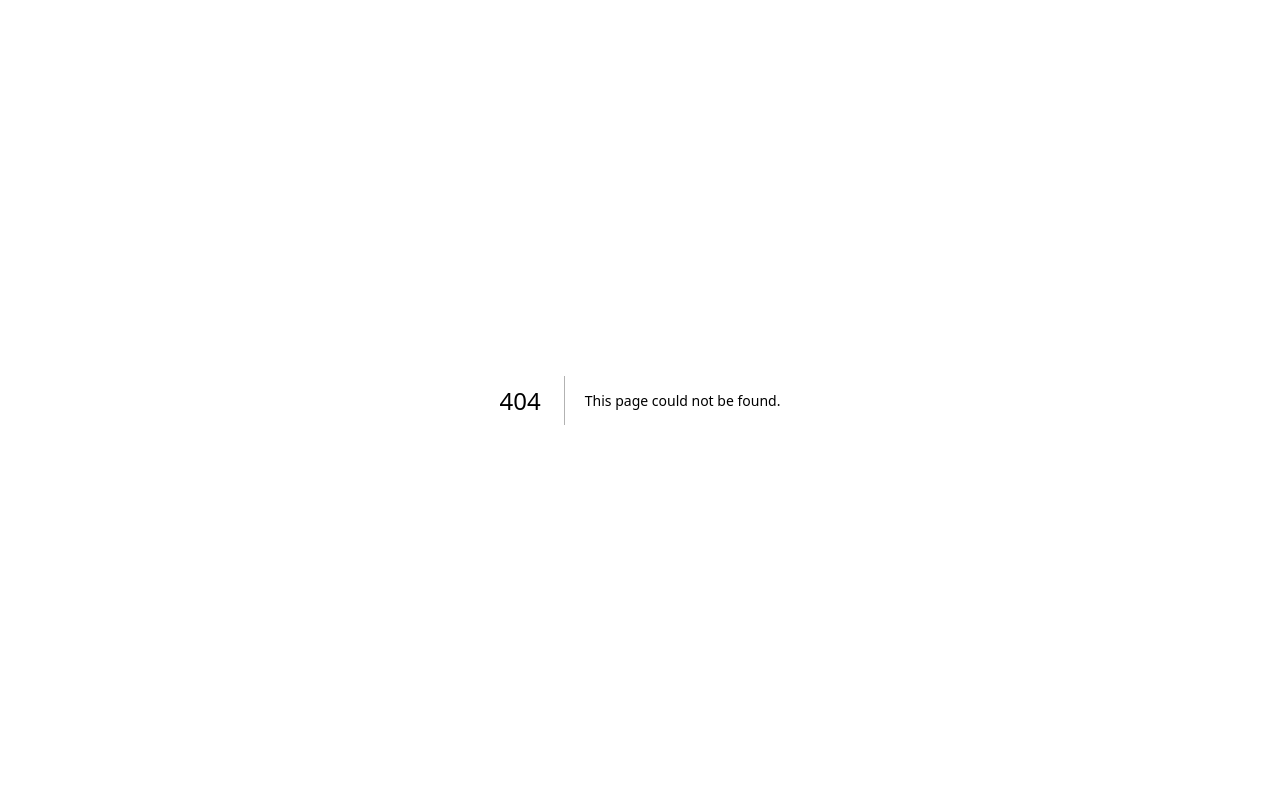
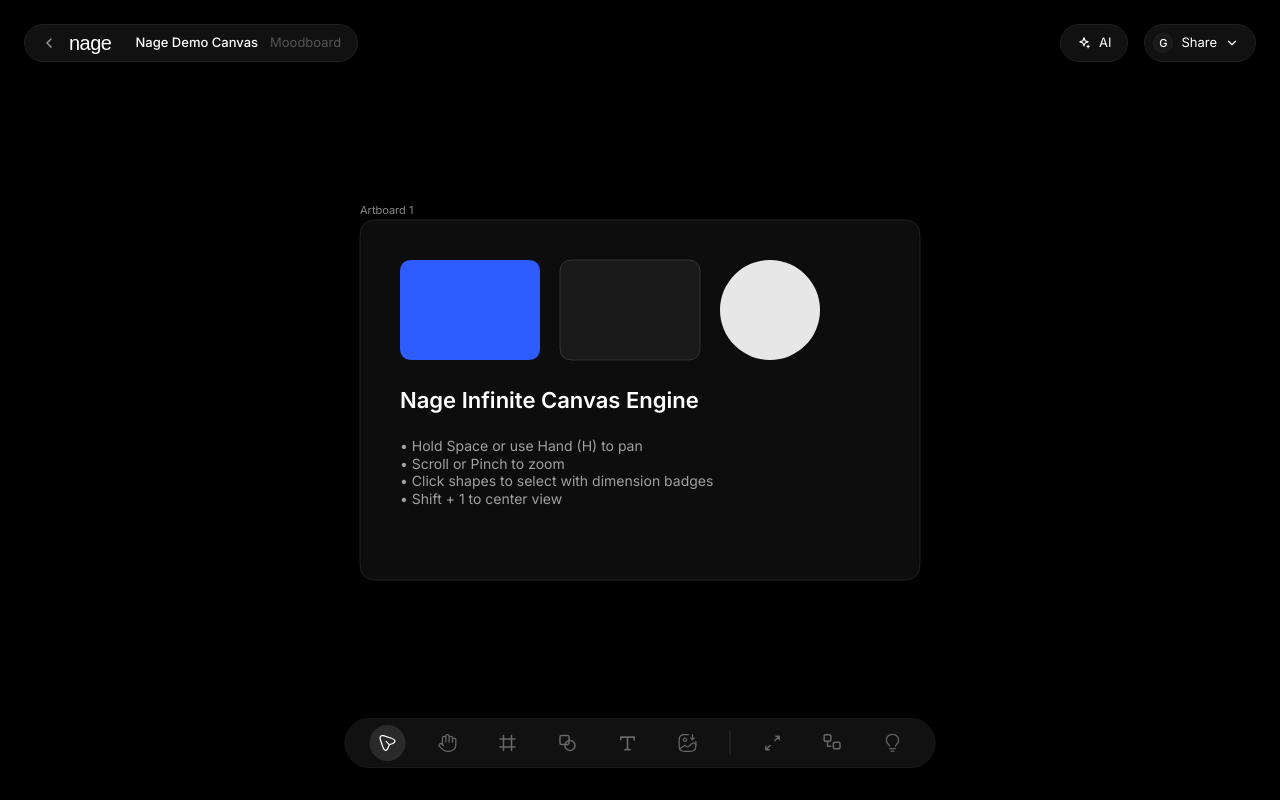
Before and after one commit to Nimateea/Nage, a Next.js app: page /demo in a window 1280 px wide. Before the commit this address had no page. Built offline with nearby package versions, Linux system fonts and the light colour scheme.

Commit message:
feat: add public /demo route and direct Preview Canvas Demo buttons on login and dashboard

```diff
--- /dev/null
+++ b/src/app/demo/page.tsx
@@ -0,0 +1,113 @@
+import React from "react";
+import { EditorShell } from "@/components/editor/EditorShell";
+import {
+  makeRectangle,
+  makeEllipse,
+  makeText,
+  makeFrame,
+} from "@/lib/canvas/document/defaults";
+import type { CanvasDocument } from "@/lib/canvas/document/types";
+import type { Tables } from "@/lib/supabase/types";
+
+export const instant = false;
+
+export default function DemoPage() {
+  const demoProject: Tables<"projects"> = {
+    id: "demo-project",
+    name: "Nage Demo Canvas",
+    owner_id: "demo-guest",
+    thumbnail_url: null,
+    created_at: "2026-10-22T00:00:00.000Z",
+    updated_at: "2026-10-22T00:00:00.000Z",
+  };
+
+  const initialDocument: CanvasDocument = {
+    version: 1,
+    camera: { x: 0, y: 0, zoom: 1 },
+    nodes: [
+      // 1. Frame
+      makeFrame({
+        id: "frame-1",
+        name: "Artboard 1",
+        x: -280,
+        y: -180,
+        width: 560,
+        height: 360,
+        stroke: { color: "#222222", width: 1, opacity: 1, style: "solid" },
+        fill: { type: "solid", color: "#0D0D0D", opacity: 1 },
+        cornerRadius: 16,
+      }),
+
+      // 2. Rectangles inside frame
+      makeRectangle({
+        id: "rect-blue",
+        name: "Primary Accent",
+        x: -240,
+        y: -140,
+        width: 140,
+        height: 100,
+        fill: { type: "solid", color: "#2E5CFF", opacity: 1 },
+        cornerRadius: 12,
+      }),
+
+      makeRectangle({
+        id: "rect-dark",
+        name: "Surface Card",
+        x: -80,
+        y: -140,
+        width: 140,
+        height: 100,
+        fill: { type: "solid", color: "#1A1A1A", opacity: 1 },
+        stroke: { color: "#333333", width: 1, opacity: 1, style: "solid" },
+        cornerRadius: 12,
+      }),
+
+      // 3. Ellipse
+      makeEllipse({
+        id: "ellipse-accent",
+        name: "Circle Glow",
+        x: 80,
+        y: -140,
+        width: 100,
+        height: 100,
+        fill: { type: "solid", color: "#FFFFFF", opacity: 0.9 },
+      }),
+
+      // 4. Text Nodes
+      makeText({
+        id: "text-title",
+        name: "Title",
+        x: -240,
+        y: -10,
+        width: 460,
+        height: 40,
+        content: "Nage Infinite Canvas Engine",
+        fontSize: 22,
+        fontWeight: 600,
+        color: "#FFFFFF",
+      }),
+
+      makeText({
+        id: "text-desc",
+        name: "Instructions",
+        x: -240,
+        y: 40,
+        width: 480,
+        height: 80,
+        content:
+          "• Hold Space or use Hand (H) to pan\n• Scroll or Pinch to zoom\n• Click shapes to select with dimension badges\n• Shift + 1 to center view",
+        fontSize: 14,
+        fontWeight: 400,
+        color: "#A0A0A0",
+      }),
+    ],
+  };
+
+  return (
+    <EditorShell
+      project={demoProject}
+      initialDocument={initialDocument}
+      userEmail="guest@nage.design"
+    />
+  );
+}
--- a/src/components/auth/LoginForm.tsx
+++ b/src/components/auth/LoginForm.tsx
@@ -81,6 +81,16 @@
           </Link>
         </span>
       </div>
+
+      <div className="mt-6 pt-5 border-t border-[#1a1a1a]">
+        <Link
+          href="/demo"
+          className="w-full flex items-center justify-center gap-2 py-2.5 px-4 rounded-full bg-[#111111] hover:bg-[#1a1a1a] border border-[#222222] text-[13px] text-white font-medium transition-all hover:border-[#333333]"
+        >
+          <span>Preview Canvas Demo</span>
+          <span className="text-[#888888]">→</span>
+        </Link>
+      </div>
     </AuthCard>
   );
 }
--- a/src/components/dashboard/DashboardHeader.tsx
+++ b/src/components/dashboard/DashboardHeader.tsx
@@ -2,6 +2,7 @@
 "use client";
 
 import React, { useState, useRef, useEffect } from "react";
+import Link from "next/link";
 import { signOutAction } from "@/lib/supabase/actions";
 
 interface DashboardHeaderProps {
@@ -95,6 +96,14 @@
                 </p>
                 <p className="text-[#888888] text-[12px] truncate">{userEmail}</p>
               </div>
+              <div className="py-1 border-b border-[#1A1A1A]">
+                <Link
+                  href="/demo"
+                  className="w-full block px-3.5 py-2 text-[13px] text-[#A0A0A0] hover:text-white hover:bg-[#1A1A1A] rounded-[12px] transition-colors"
+                >
+                  Open Demo Canvas
+                </Link>
+              </div>
               <form action={signOutAction} className="mt-1">
                 <button
                   type="submit"
```
